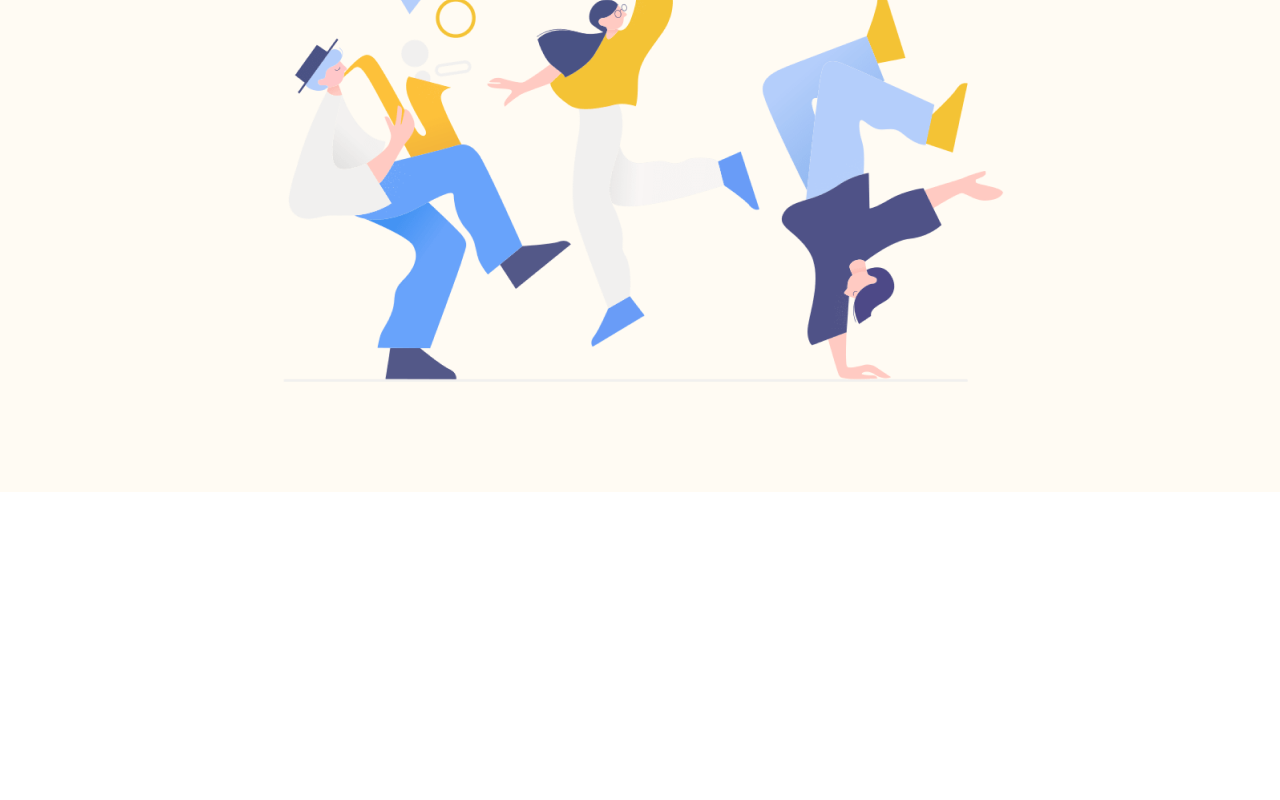
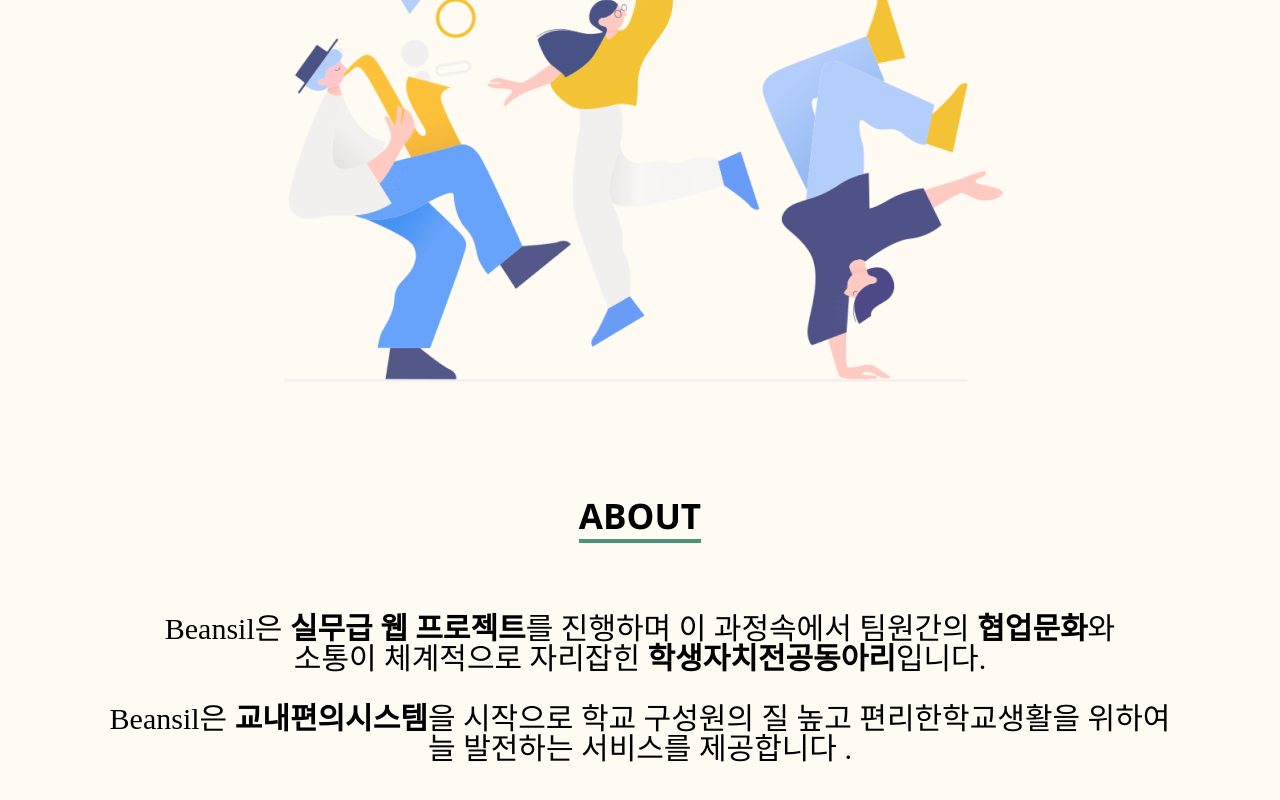
Before and after one commit to Dann1y/BeansilWeb_Client, a React (Create React App) app: page / in a window 1280 px wide. Shown: the part 588-1388 px from the top of the page. Before the commit the page ends 1080 px from the top, so only its background shows below. Built offline with nearby package versions, Linux system fonts and the light colour scheme.

Commit message:
[CREATE] Create About Component & Connect Main Container

```diff
--- /dev/null
+++ b/src/components/About/About.js
@@ -0,0 +1,28 @@
+import React, { Component } from "react";
+import "./About.scss";
+
+class About extends Component {
+  render() {
+    return (
+      <div className="c-about">
+        <div className="c-about__wrapper">
+          <div className="c-about__wrapper--title">ABOUT</div>
+          <form className="c-about__wrapper--desc">
+            Beansil은 <strong>실무급 웹 프로젝트</strong>를 진행하며 이
+            과정속에서 팀원간의 <strong>협업문화</strong>와
+            <br />
+            소통이 체계적으로 자리잡힌 <strong>학생자치전공동아리</strong>
+            입니다.
+            <br />
+            <br />
+            Beansil은 <strong>교내편의시스템</strong>을 시작으로 학교 구성원의
+            질 높고 편리한학교생활을 위하여
+            <br />늘 발전하는 서비스를 제공합니다 .
+          </form>
+        </div>
+      </div>
+    );
+  }
+}
+
+export default About;
--- /dev/null
+++ b/src/components/About/About.scss
@@ -0,0 +1,35 @@
+.c-about {
+  width: 100%;
+  height: 466px;
+  background: #fffbf3;
+
+  &__wrapper {
+    display: flex;
+    flex-direction: column;
+    align-items: center;
+
+    .c-about__wrapper--title {
+      font-family: Segoe UI;
+      font-style: normal;
+      font-weight: bold;
+      font-size: 35px;
+      line-height: 47px;
+      /* identical to box height */
+      border-bottom: 4px solid #499476;
+
+      color: #000000;
+    }
+
+    form {
+      font-family: NanumGothic;
+      font-style: normal;
+      font-weight: 300;
+      font-size: 30px;
+      line-height: 30px;
+      text-align: center;
+      margin-top: 71px;
+
+      color: #000000;
+    }
+  }
+}
--- a/src/containers/MainContainer/MainContainer.js
+++ b/src/containers/MainContainer/MainContainer.js
@@ -1,6 +1,7 @@
 import React, { Component } from "react";
 import Header from "components/Header/Header";
 import Welcome from "components/Welcome/Welcome";
+import About from "components/About/About";
 
 class MainContainer extends Component {
   render() {
@@ -8,6 +9,7 @@
       <>
         <Header />
         <Welcome />
+        <About />
       </>
     );
   }
```
